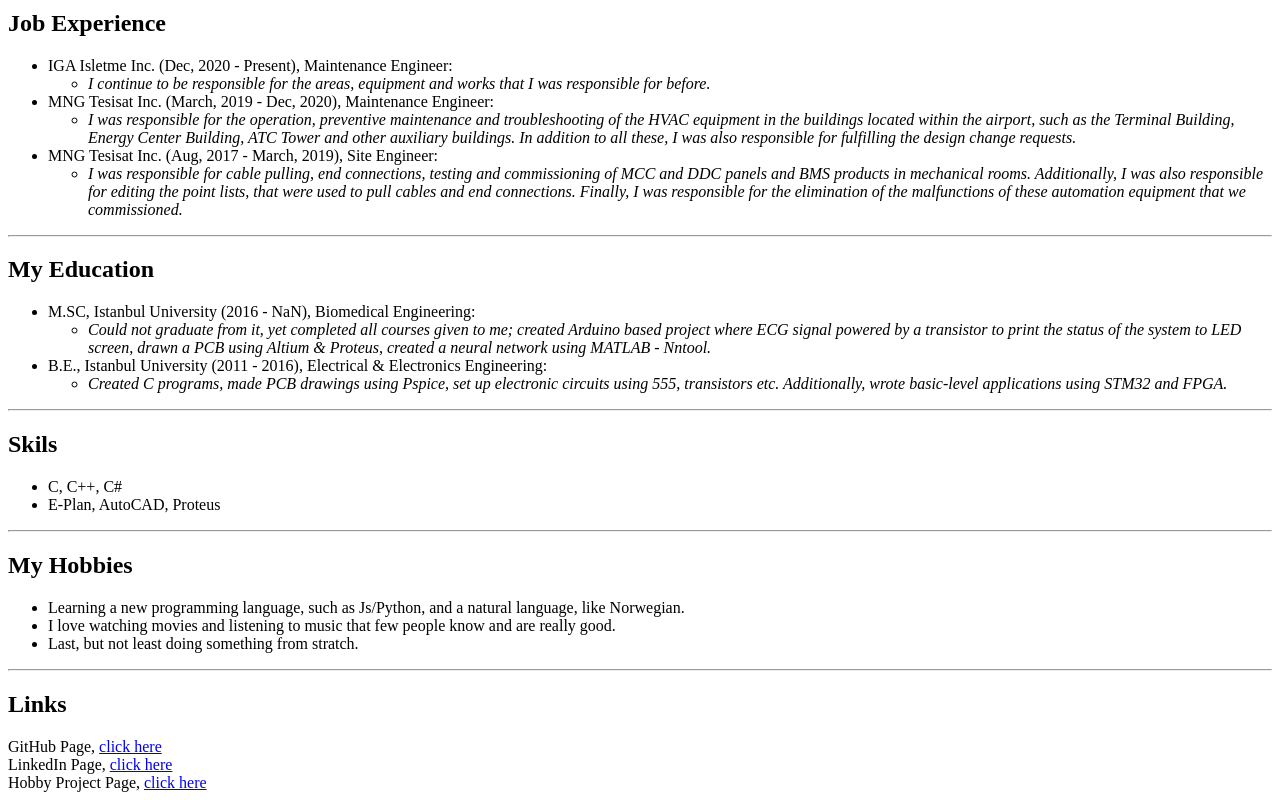
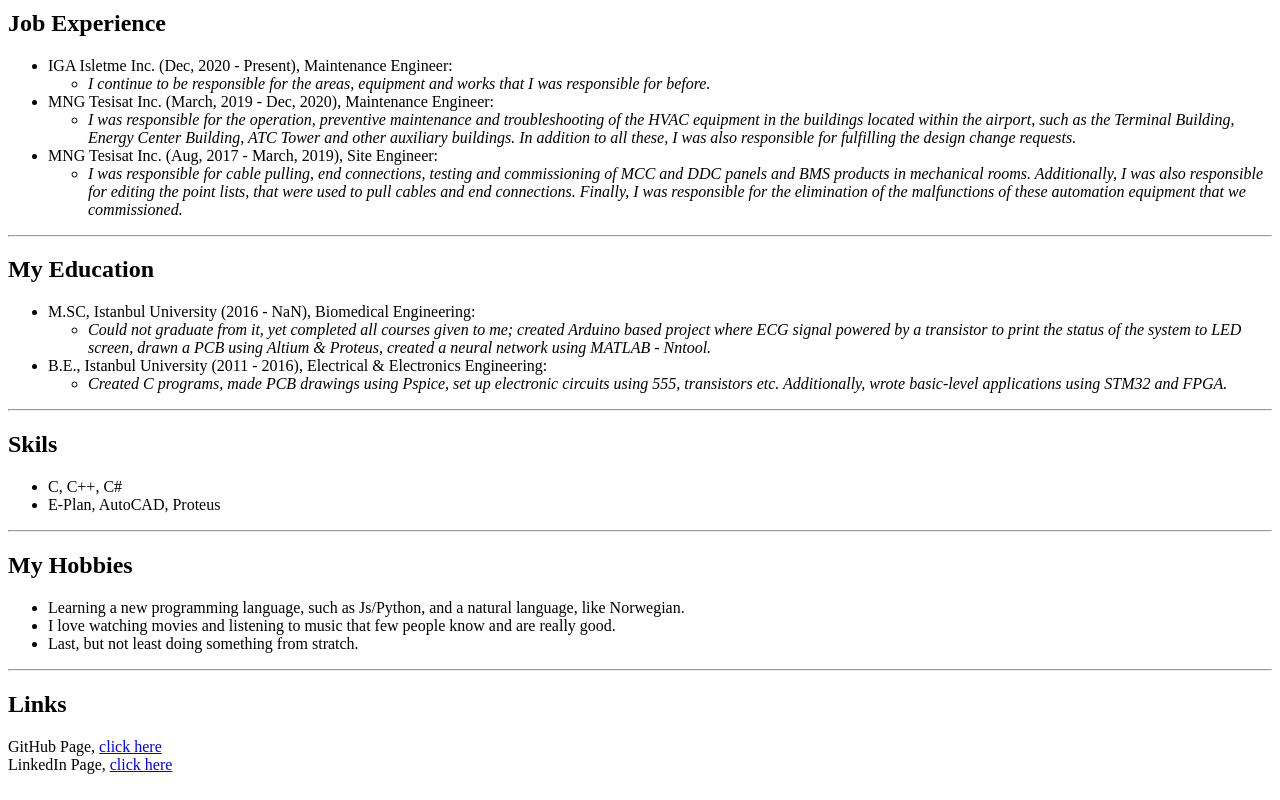
Before and after one commit to Ahmopasa/Me, a plain HTML site: page index.html in a window 1280 px wide. Shown: the part 303-1103 px from the top of the page. Drawn offline with Linux system fonts and the light colour scheme.

Commit message:
Removed "Hobby Project Page"

```diff
--- a/index.html
+++ b/index.html
@@ -121,6 +121,5 @@
        <p><h2><strong>Links</strong></h2></p>
         GitHub Page, <a href="https://github.com/Ahmopasa">click here</a> <br>
         LinkedIn Page, <a href="https://www.linkedin.com/in/ahmetKandemirPehlivanli/">click here</a> <br>
-        Hobby Project Page, <a href="hobbyProjects.html">click here</a> <br>
     </body>
 </html>
```
